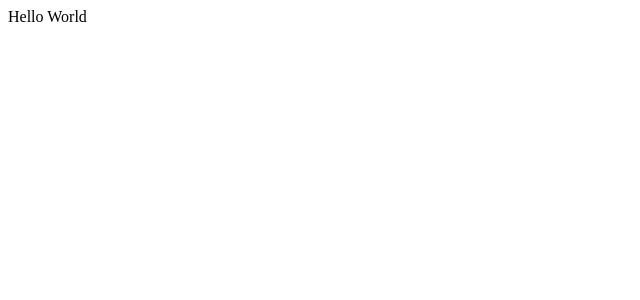
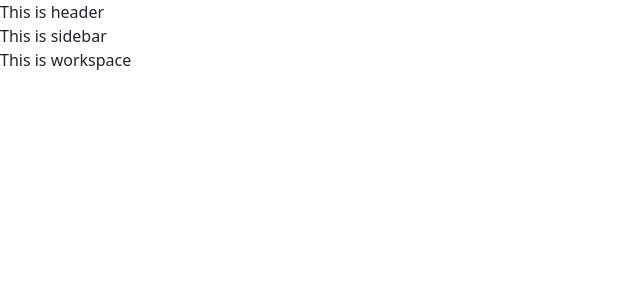
Before and after one commit to SusheelThapa/AidSys-Front-End, a React (Create React App) app: page / in a window 1280 px wide. Shown: the top 300 px of the page, without its empty margins (0-640 px from the left). Built offline with nearby package versions, Linux system fonts and the light colour scheme.

Commit message:
Initial layout
Created three basic components as Header, Workspace and Sidebar

```diff
--- a/src/App.js
+++ b/src/App.js
@@ -1,5 +1,15 @@
+import Header from "./components/Header";
+import Sidebar from "./components/Sidebar";
+import Workspace from "./components/Workspace";
+
 function App() {
-  return <div>Hello World</div>;
+  return (
+    <div>
+      <Header />
+      <Sidebar />
+      <Workspace />
+    </div>
+  );
 }
 
 export default App;
--- /dev/null
+++ b/src/components/Header.jsx
@@ -0,0 +1,7 @@
+import React from "react";
+
+const Header = () => {
+  return <div>This is header</div>;
+};
+
+export default Header;
--- /dev/null
+++ b/src/components/Sidebar.jsx
@@ -0,0 +1,7 @@
+import React from "react";
+
+const Sidebar = () => {
+  return <div>This is sidebar</div>;
+};
+
+export default Sidebar;
--- /dev/null
+++ b/src/components/Workspace.jsx
@@ -0,0 +1,7 @@
+import React from "react";
+
+const Workspace = () => {
+  return <div>This is workspace</div>;
+};
+
+export default Workspace;
--- a/src/index.js
+++ b/src/index.js
@@ -2,6 +2,11 @@ import React from "react";
 import ReactDOM from "react-dom/client";
 
 import App from "./App";
+
+// Bootstrap CSS
+import "bootstrap/dist/css/bootstrap.min.css";
+// Bootstrap Bundle JS
+import "bootstrap/dist/js/bootstrap.bundle.min";
 
 const root = ReactDOM.createRoot(document.getElementById("root"));
 root.render(
```
